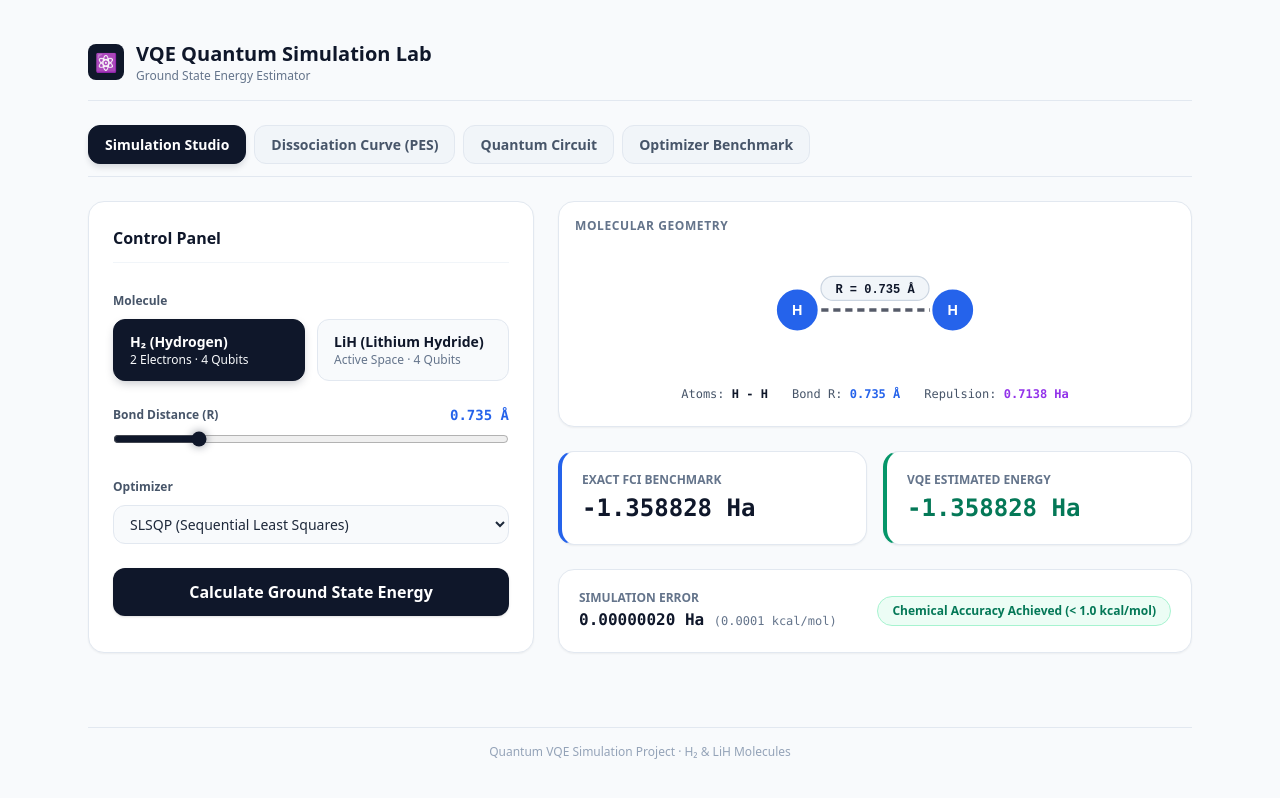
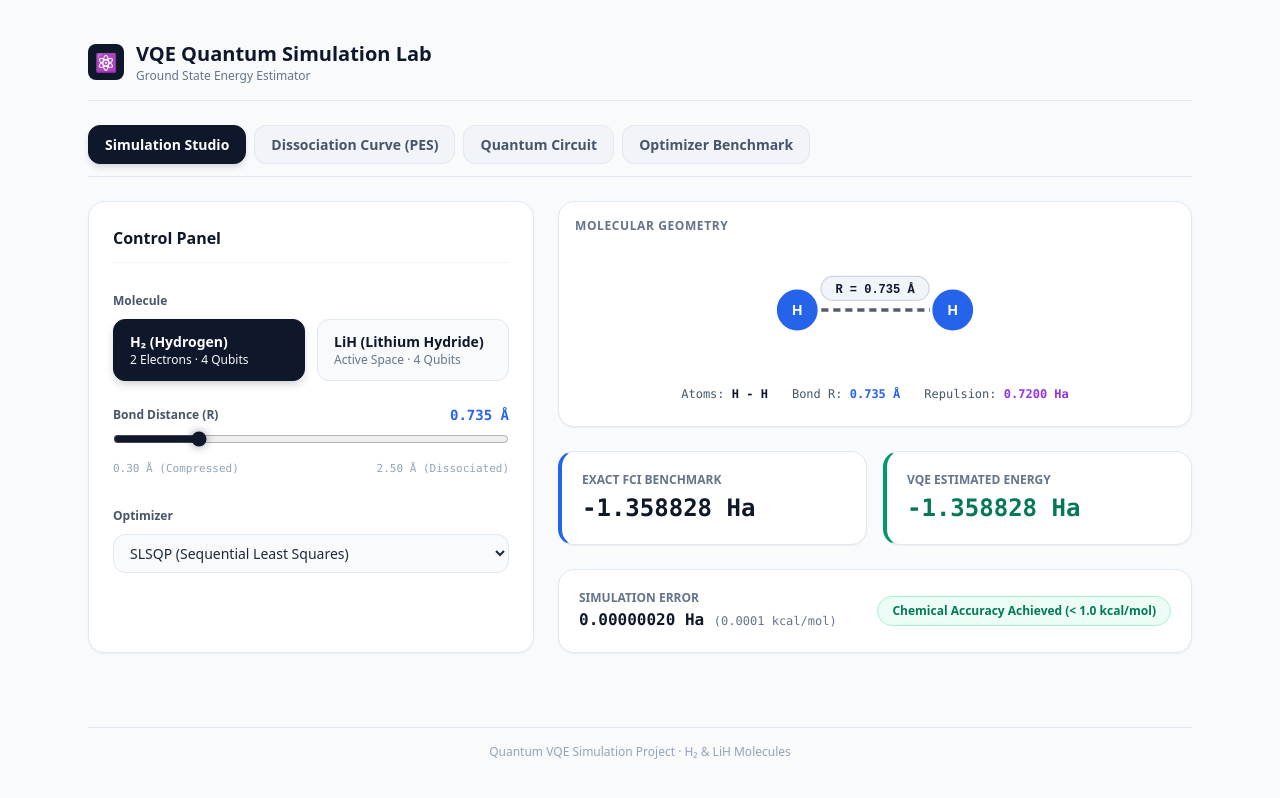
Before and after one commit to Surveshraj/vqe-quantum-lab, a website: page index.html in a window 1280 px wide. Drawn offline with nearby package versions, Linux system fonts and the light colour scheme.

Commit message:
Add files via upload

```diff
--- a/index.html
+++ b/index.html
@@ -172,6 +172,10 @@
                             <input type="range" id="slider-distance" min="0.30" max="2.50" step="0.05" value="0.735"
                                    oninput="updateDistance(this.value)" onchange="updateDistance(this.value)"
                                    class="w-full accent-slate-900 cursor-pointer">
+                            <div class="flex justify-between text-[11px] text-slate-400 font-mono pt-1">
+                                <span>0.30 Å (Compressed)</span>
+                                <span>2.50 Å (Dissociated)</span>
+                            </div>
                         </div>
 
                         <!-- Classical Optimizer -->
@@ -183,11 +187,6 @@
                                 <option value="SPSA">SPSA (Stochastic Perturbation)</option>
                             </select>
                         </div>
-
-                        <!-- Run Button -->
-                        <button type="button" id="btn-calc" onclick="onCalculateClick()" class="w-full py-3 bg-slate-900 hover:bg-slate-800 text-white font-bold rounded-xl shadow transition flex items-center justify-center gap-2 cursor-pointer">
-                            <span id="btn-calc-text">Calculate Ground State Energy</span>
-                        </button>
 
                     </div>
 
@@ -288,7 +287,7 @@
 
     </div>
 
-    <!-- Embedded Guaranteed Execution Script -->
+    <!-- Embedded Scientific Simulation Engine -->
     <script>
         const state = {
             molecule: 'H2',
@@ -298,6 +297,51 @@
             optimizerChart: null
         };
 
+        // Exact Scientific Data Interpolation Tables (Qiskit STO-3G PySCF Benchmarks)
+        const H2_DATA = [
+            { r: 0.30, e: -0.601802, nuc: 1.763924 },
+            { r: 0.50, e: -1.055160, nuc: 1.058354 },
+            { r: 0.735, e: -1.358828, nuc: 0.719969 },
+            { r: 0.90, e: -1.241125, nuc: 0.587975 },
+            { r: 1.10, e: -1.133230, nuc: 0.481070 },
+            { r: 1.30, e: -1.043041, nuc: 0.407059 },
+            { r: 1.50, e: -0.983220, nuc: 0.352785 },
+            { r: 1.80, e: -0.950313, nuc: 0.293987 },
+            { r: 2.10, e: -0.941611, nuc: 0.251989 },
+            { r: 2.50, e: -0.938200, nuc: 0.211671 }
+        ];
+
+        const LIH_DATA = [
+            { r: 0.50, e: -6.852100, nuc: 3.175063 },
+            { r: 0.80, e: -7.437085, nuc: 1.984415 },
+            { r: 1.00, e: -7.781200, nuc: 1.587532 },
+            { r: 1.30, e: -7.873322, nuc: 1.221178 },
+            { r: 1.595, e: -7.908985, nuc: 0.995318 },
+            { r: 1.80, e: -7.883438, nuc: 0.881962 },
+            { r: 2.00, e: -7.882100, nuc: 0.793766 },
+            { r: 2.50, e: -7.841500, nuc: 0.635013 }
+        ];
+
+        function interpolateData(dataPoints, r) {
+            if (r <= dataPoints[0].r) return { eExact: dataPoints[0].e, nuc: dataPoints[0].nuc };
+            if (r >= dataPoints[dataPoints.length - 1].r) {
+                const last = dataPoints[dataPoints.length - 1];
+                return { eExact: last.e, nuc: last.nuc };
+            }
+
+            for (let i = 0; i < dataPoints.length - 1; i++) {
+                const p1 = dataPoints[i];
+                const p2 = dataPoints[i + 1];
+                if (r >= p1.r && r <= p2.r) {
+                    const t = (r - p1.r) / (p2.r - p1.r);
+                    const eExact = p1.e + t * (p2.e - p1.e);
+                    const nuc = p1.nuc + t * (p2.nuc - p1.nuc);
+                    return { eExact, nuc };
+                }
+            }
+            return { eExact: dataPoints[0].e, nuc: dataPoints[0].nuc };
+        }
+
         const MOLECULES = {
             H2: {
                 name: 'H₂ (Hydrogen)',
@@ -306,19 +350,10 @@
                 colors: ['#2563eb', '#2563eb'],
                 radii: [18, 18],
                 getIntegrals: (r, opt = 'SLSQP') => {
-                    const nuc = 0.713753 * (0.735 / r);
-                    const dr = r - 0.735;
-                    let eExact;
-                    if (r <= 0.735) {
-                        eExact = -1.358828 + 3.2 * Math.pow(dr, 2) - 1.5 * Math.pow(dr, 3);
-                    } else {
-                        eExact = -1.358828 + 1.12 * (1 - Math.exp(-1.6 * dr));
-                    }
-
+                    const { eExact, nuc } = interpolateData(H2_DATA, r);
                     let optError = 0.0000002;
                     if (opt === 'COBYLA') optError = 0.0000015;
                     if (opt === 'SPSA') optError = 0.000712;
-
                     const eVqe = eExact + optError;
                     return { nuc, eExact, eVqe };
                 }
@@ -330,19 +365,10 @@
                 colors: ['#7c3aed', '#2563eb'],
                 radii: [26, 16],
                 getIntegrals: (r, opt = 'SLSQP') => {
-                    const nuc = 0.992224 * (1.595 / r);
-                    const dr = r - 1.595;
-                    let eExact;
-                    if (r <= 1.595) {
-                        eExact = -7.908985 + 2.1 * Math.pow(dr, 2) - 0.8 * Math.pow(dr, 3);
-                    } else {
-                        eExact = -7.908985 + 0.85 * (1 - Math.exp(-1.4 * dr));
-                    }
-
+                    const { eExact, nuc } = interpolateData(LIH_DATA, r);
                     let optError = 0.000001;
                     if (opt === 'COBYLA') optError = 0.000004;
                     if (opt === 'SPSA') optError = 0.001250;
-
                     const eVqe = eExact + optError;
                     return { nuc, eExact, eVqe };
                 }
@@ -402,23 +428,6 @@
 
             renderMoleculeCanvas();
             runSimulation();
-        }
-
-        function onCalculateClick() {
-            const btnText = document.getElementById('btn-calc-text');
-            const cardExact = document.getElementById('card-exact');
-            const cardVqe = document.getElementById('card-vqe');
-
-            if (btnText) btnText.innerText = 'Calculating Quantum Energy...';
-            if (cardExact) cardExact.classList.add('scale-102', 'bg-blue-50');
-            if (cardVqe) cardVqe.classList.add('scale-102', 'bg-emerald-50');
-
-            setTimeout(() => {
-                runSimulation();
-                if (btnText) btnText.innerText = 'Calculate Ground State Energy';
-                if (cardExact) cardExact.classList.remove('scale-102', 'bg-blue-50');
-                if (cardVqe) cardVqe.classList.remove('scale-102', 'bg-emerald-50');
-            }, 250);
         }
 
         function updateOptimizer(optName) {
@@ -687,7 +696,8 @@
                     responsive: true,
                     maintainAspectRatio: false,
                     plugins: {
-                        legend: { labels: { color: '#0f172a', font: { size: 11, weight: 'bold' } } }
+                        legend: { labels: { color: '#0f172a', font: { size: 11, weight: 'bold' } } },
+                        tooltip: { callbacks: { label: (item) => `${item.dataset.label}: ${item.raw.toFixed(6)} Ha` } }
                     },
                     scales: {
                         x: {
```
